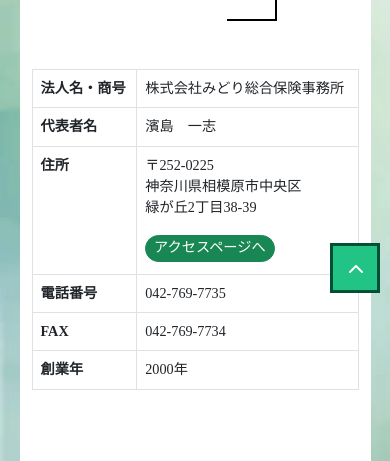
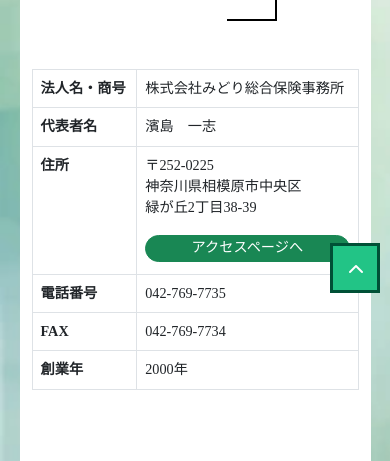
Before and after one commit to linepark-webteam/midori-insurance-sample, a PHP site: page /company/index.php in a window 390 px wide. Shown: the part 536-997 px from the top of the page. Run offline with PHP 8.4, Linux system fonts and the light colour scheme; some libraries are stand-ins or nearby versions; some web fonts are replaced.

Commit message:
Companyページ：アクセスへのリンクボタン改善

```diff
--- a/company/index.php
+++ b/company/index.php
@@ -14,7 +14,10 @@
 <script async src="https://www.googletagmanager.com/gtag/js?id=G-K07XZCD6JK"></script>
 <script>
   window.dataLayer = window.dataLayer || [];
-  function gtag(){dataLayer.push(arguments);}
+
+  function gtag() {
+    dataLayer.push(arguments);
+  }
   gtag('js', new Date());
 
   gtag('config', 'G-K07XZCD6JK');
@@ -39,7 +42,7 @@
     <div class="container">
       <div class="mb-3">
         <div class="mb-5 d-flex flex-column align-items-center">
-          <div  class="section-header col-lg-6 slide-bottom-content">
+          <div class="section-header col-lg-6 slide-bottom-content">
             <h2>会社概要</h2>
             <h6>― Company ―</h6>
           </div>
@@ -64,7 +67,7 @@
                     〒252-0225<br>
                     神奈川県相模原市中央区<br>
                     緑が丘2丁目38-39<br>
-                <button class="btn btn-success table-btn content-text mt-3 mb-1"><a href="access/">アクセスページへ</a></button>
+                    <a class="btn btn-success table-btn content-text mt-3 mb-1" href="access/">アクセスページへ</a>
                   </td>
                 </tr>
                 <tr>
--- a/css/style.css
+++ b/css/style.css
@@ -180,9 +180,13 @@ footer a:hover::after {
 .table-btn {
   border-radius: 50px;
   padding: .5vw 2vw;
-  /* padding-top: .5vw;
-  padding-bottom: .5vw; */
   font-size: 16px;
+  width: 50%;
+}
+@media screen and (max-width: 428px) {
+  .table-btn {
+  width: 100%;
+}
 }
 
 /* contact */
```
Lines whose indentation alone changed are shown as unchanged.
